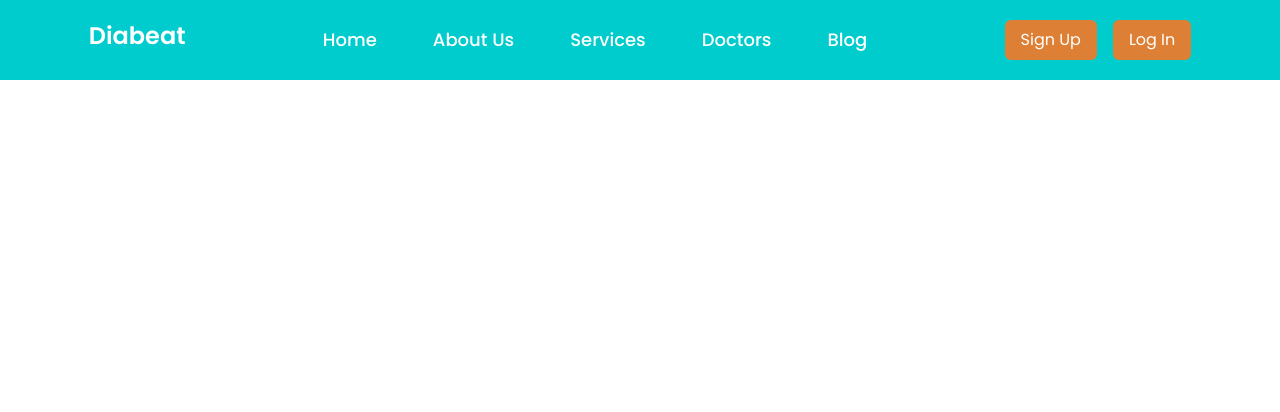
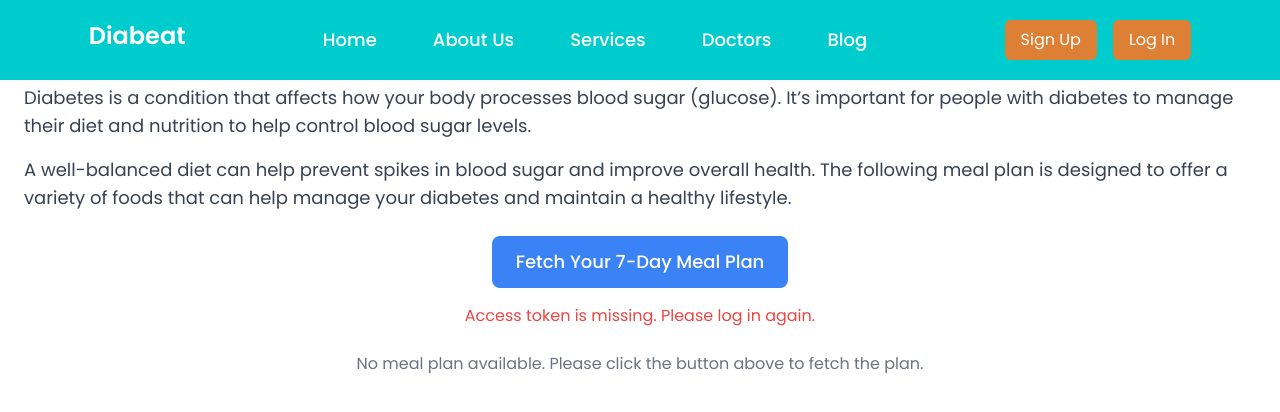
Before and after one commit to Qamar5656/FYP-Project-Diabeat-Using-React-JS, a React (Vite) app: page /blog in a window 1280 px wide. Shown: the top 412 px of the page. Built offline with nearby package versions, Linux system fonts and the light colour scheme.

Commit message:
Added 7 days week plan functionality

```diff
--- a/src/components/MainPage/MainBlogs.jsx
+++ b/src/components/MainPage/MainBlogs.jsx
@@ -1,11 +1,128 @@
-import React from 'react'
+import React, { useState, useEffect } from 'react';
 
-const MainBlogs = () => {
+const SevenDayMealPlan = () => {
+  const [mealPlan, setMealPlan] = useState([]);
+  const [error, setError] = useState(null);
+  const [loading, setLoading] = useState(false);
+  const [accessToken, setAccessToken] = useState('');  // Assuming the token is stored in state or localStorage
+
+  useEffect(() => {
+    // Check if access token is available (can also fetch from localStorage or context)
+    const token = localStorage.getItem('access_token') || ''; // Adjust depending on how you're storing it
+
+    // If no token, handle error or redirect
+    if (!token) {
+      setError('Access token is missing. Please log in again.');
+      return;
+    }
+
+    // Set the token in the state
+    setAccessToken(token);
+  }, []);
+
+  const fetchMealPlan = async () => {
+    if (!accessToken) {
+      setError('Access token is missing. Please log in again.');
+      return;
+    }
+
+    setLoading(true); // Set loading state to true when API call is made
+    try {
+      const response = await fetch('http://localhost:8000/api/seven_days_meal_plan/', {
+        method: 'GET',
+        headers: {
+          'Authorization': `Bearer ${accessToken}`,  // Include the token in the Authorization header
+          'Content-Type': 'application/json',
+        },
+      });
+
+      if (!response.ok) {
+        throw new Error('Failed to fetch meal plan.');
+      }
+
+      const data = await response.json();
+      setMealPlan(data);
+    } catch (err) {
+      setError(err.message);
+    } finally {
+      setLoading(false); // Set loading state to false after API call
+    }
+  };
+
+  // Handle click on a meal to show more details
+  const handleMealClick = (meal) => {
+    alert(`You clicked on ${meal}`);
+  };
+
   return (
-    <div>
-      <h1>Hello Blog</h1>
+    <div className="container mx-auto p-6">
+      <h2 className="text-3xl font-bold mb-6 text-center text-blue-600">Your 7-Day Meal Plan</h2>
+
+      {/* Introduction to diabetes */}
+      <div className="mb-6">
+        <p className="text-lg text-gray-700">
+          Diabetes is a condition that affects how your body processes blood sugar (glucose). It’s important for people with diabetes to manage their diet and nutrition to help control blood sugar levels.
+        </p>
+        <p className="text-lg text-gray-700 mt-4">
+          A well-balanced diet can help prevent spikes in blood sugar and improve overall health. The following meal plan is designed to offer a variety of foods that can help manage your diabetes and maintain a healthy lifestyle.
+        </p>
+      </div>
+
+      {/* Button to fetch meal plan */}
+      <div className="text-center">
+        <button
+          className="bg-blue-500 text-white px-6 py-3 rounded-lg text-lg font-medium hover:bg-blue-600"
+          onClick={fetchMealPlan}
+          disabled={loading}
+        >
+          {loading ? 'Fetching Meal Plan...' : 'Fetch Your 7-Day Meal Plan'}
+        </button>
+      </div>
+
+      {/* Error Message */}
+      {error && <div className="text-red-500 text-center mt-4">{error}</div>}
+
+      {/* Meal Plan Display */}
+      {mealPlan.length === 0 ? (
+        <p className="text-center text-gray-500 mt-6">No meal plan available. Please click the button above to fetch the plan.</p>
+      ) : (
+        <div className="grid grid-cols-1 md:grid-cols-2 lg:grid-cols-3 gap-6 mt-6">
+          {mealPlan.map((day) => (
+            <div key={day.day} className="bg-white p-4 rounded-lg shadow-md">
+              <h3 className="text-xl font-semibold text-blue-500 mb-3">{day.day}</h3>
+              <div className="mb-2">
+                <h4 className="font-medium text-gray-700">Breakfast:</h4>
+                <button
+                  className="text-blue-600 hover:underline"
+                  onClick={() => handleMealClick(day.breakfast)}
+                >
+                  {day.breakfast}
+                </button>
+              </div>
+              <div className="mb-2">
+                <h4 className="font-medium text-gray-700">Lunch:</h4>
+                <button
+                  className="text-blue-600 hover:underline"
+                  onClick={() => handleMealClick(day.lunch)}
+                >
+                  {day.lunch}
+                </button>
+              </div>
+              <div className="mb-2">
+                <h4 className="font-medium text-gray-700">Dinner:</h4>
+                <button
+                  className="text-blue-600 hover:underline"
+                  onClick={() => handleMealClick(day.dinner)}
+                >
+                  {day.dinner}
+                </button>
+              </div>
+            </div>
+          ))}
+        </div>
+      )}
     </div>
-  )
-}
+  );
+};
 
-export default MainBlogs
+export default SevenDayMealPlan;
--- a/src/components/MainPage/MainServices.jsx
+++ b/src/components/MainPage/MainServices.jsx
@@ -1,13 +1,81 @@
-import React from 'react'
+import React, { useState } from 'react';
 
-const MainServices = () => {
+const RecommendedMeals = () => {
+  const [recommendedMeals, setRecommendedMeals] = useState([]);
+  const [lastSugarLevel, setLastSugarLevel] = useState(null);
+  const [measurementTime, setMeasurementTime] = useState(null);
+  const [error, setError] = useState(null);
+
+  const fetchRecommendedMeals = async () => {
+    setError(null);
+    try {
+      // Get the access token from local storage
+      const accessToken = localStorage.getItem('access_token');
+
+      // Make the POST request to fetch recommended meals
+      const response = await fetch('http://localhost:8000/api/recommend_meals/', {
+        method: 'POST',
+        headers: {
+          'Authorization': `Bearer ${accessToken}`,
+          'Content-Type': 'application/json',
+        },
+      });
+
+      const data = await response.json();
+
+      if (response.ok) {
+        setLastSugarLevel(data.last_sugar_level);
+        setMeasurementTime(data.measurement_time);
+        setRecommendedMeals(data.recommended_meals);
+      } else {
+        setError(data.error || 'Failed to fetch recommendations.');
+      }
+    } catch (err) {
+      setError('An error occurred while connecting to the server.');
+    }
+  };
+
   return (
-    <div>
-      <div className="min-h-screen flex flex-col justify-center text-center text-black bg-[url('assets/img/home.png')">
-      <h1>Contact Page</h1>
-      </div>
+    <div className="max-w-md mx-auto mt-6 p-6 bg-white shadow-md rounded-lg">
+      <h2 className="text-2xl font-bold mb-4">Recommended Meals</h2>
+      <button
+        onClick={fetchRecommendedMeals}
+        className="w-full bg-blue-500 text-white py-2 rounded-md hover:bg-blue-600"
+      >
+        Get Recommendations
+      </button>
+
+      {error && (
+        <div className="mt-4 text-red-600">
+          <strong>{error}</strong>
+        </div>
+      )}
+
+      {lastSugarLevel && measurementTime && (
+        <div className="mt-4">
+          <p>
+            <strong>Last Recorded Sugar Level:</strong> {lastSugarLevel}
+          </p>
+          <p>
+            <strong>Measurement Time:</strong> {measurementTime}
+          </p>
+        </div>
+      )}
+
+      {recommendedMeals.length > 0 && (
+        <div className="mt-6">
+          <h3 className="text-lg font-bold mb-2">Top 10 Meals:</h3>
+          <ul className="list-disc pl-5">
+            {recommendedMeals.map((meal, index) => (
+              <li key={index} className="mb-1">
+                {meal}
+              </li>
+            ))}
+          </ul>
+        </div>
+      )}
     </div>
-  )
-}
+  );
+};
 
-export default MainServices
+export default RecommendedMeals;
```
